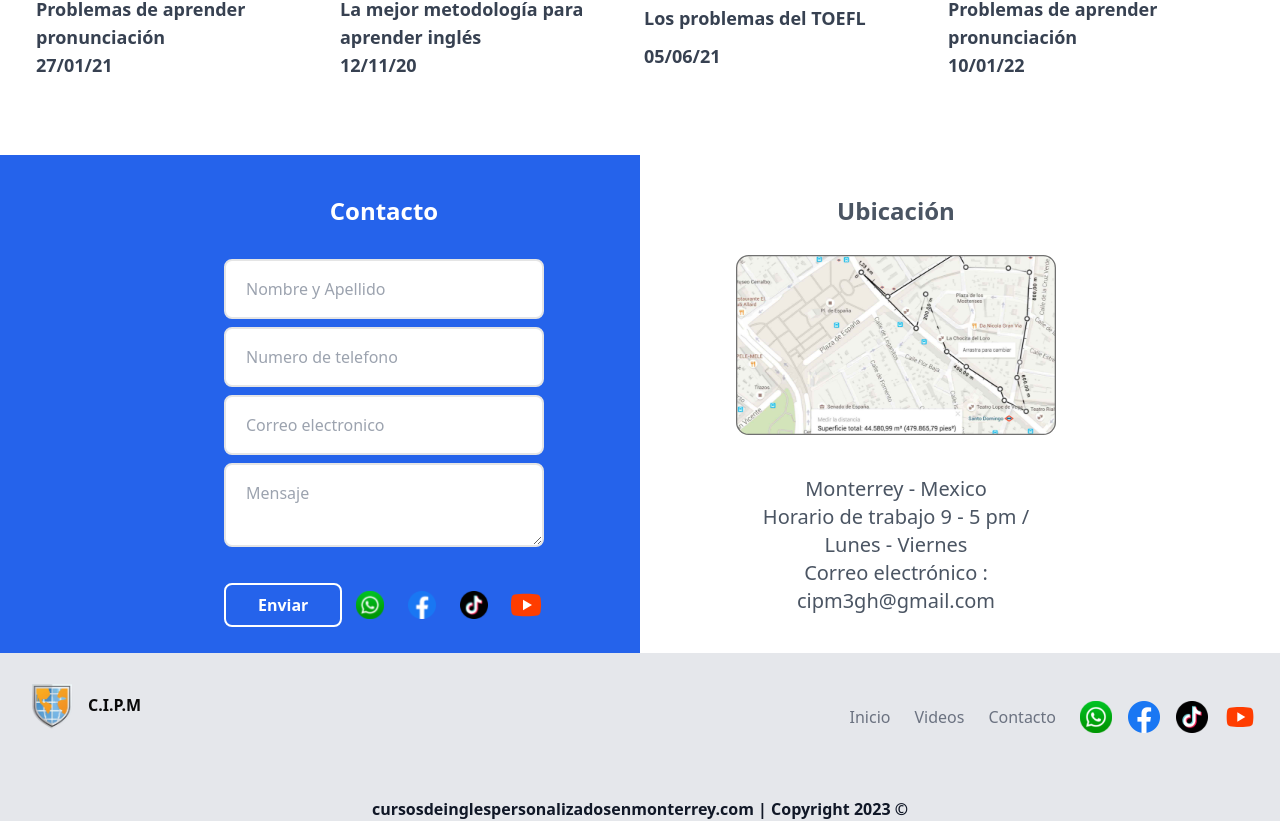
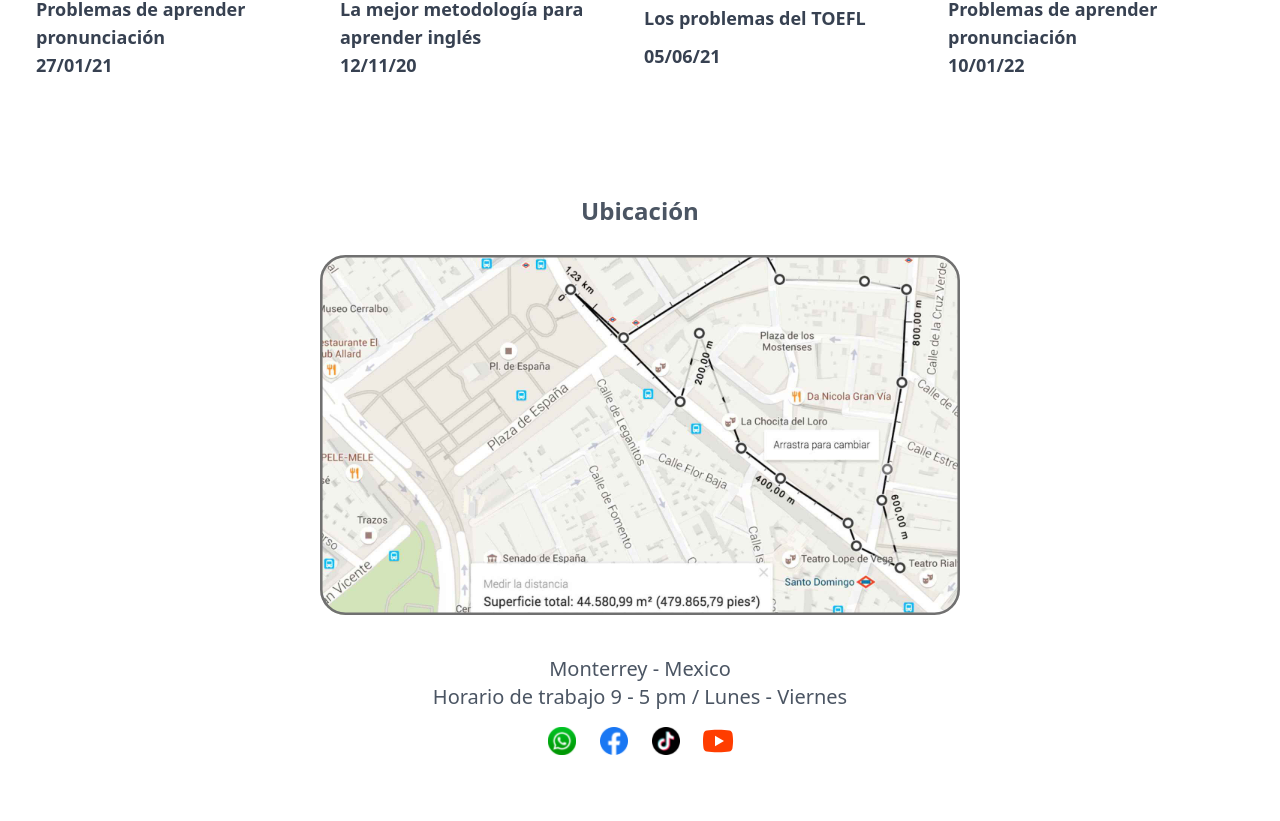
Before and after one commit to pedroduranc1/cipmweb, a Next.js app: page / in a window 1280 px wide. Shown: the part 2562-3383 px from the top of the page. Built offline with nearby package versions, Linux system fonts and the light colour scheme.

Commit message:
UPDATE ADRIAN

```diff
--- a/components/Contact.jsx
+++ b/components/Contact.jsx
@@ -58,8 +58,8 @@ const Contact = ({ fullpage }) => {
 
 
   return (
-    <div className='flex flex-col md:flex-row w-full pb-[12%]'>
-      <div className='flex flex-col justify-end w-full md:w-1/2 bg-blue-600'>
+    <div className='flex flex-col md:flex-row w-full pb-[50vh]'>
+      {/* <div className='hidden flex flex-col justify-end w-full md:w-1/2 bg-blue-600'>
         <form onSubmit={formik.handleSubmit}>
           <div className='flex flex-col px-5 sm:px-0 md:translate-x-[10%]'>
             <h1 className='text-center text-white text-2xl font-semibold pt-10 pb-7'>Contacto</h1>
@@ -169,9 +169,9 @@ const Contact = ({ fullpage }) => {
           </div>
         </form>
 
-      </div>
-      <div className='flex flex-col justify-start w-full md:w-1/2'>
-        <div className='flex flex-col md:-translate-x-[10%]'>
+      </div> */}
+      <div className='flex flex-col h-fit justify-center w-full md:w-full mx-auto'>
+        <div className='flex flex-col'>
           <h1 className='text-center text-gray-600
           text-2xl font-semibold pt-10 pb-7'>Ubicación</h1>
 
@@ -189,8 +189,49 @@ const Contact = ({ fullpage }) => {
               <h1 className='text-center mt-10 text-xl pb-10 md:pb-0 text-gray-600'>
                 Monterrey - Mexico <br />
                 Horario de trabajo 9 - 5 pm / Lunes - Viernes <br />
-                Correo electrónico : cipm3gh@gmail.com
+
               </h1>
+              <div className='grid grid-cols-4 mt-3 max-w-[30%] mx-auto place-items-center gap-4'>
+                    <img
+                      className="h-8 w-auto sm:h-7 hover:cursor-pointer"
+                      src="/ws.svg"
+                      alt=""
+                      layout='fill'
+                      onClick={() => {
+                        window.location.href = "https://wa.link/sljtqs";
+                      }}
+                    ></img>
+
+                    <img
+                      className="h-8 w-auto sm:h-7 hover:cursor-pointer"
+                      src="/fb.svg"
+                      alt=""
+                      layout='fill'
+                      onClick={() => {
+                        window.location.href = "https://www.facebook.com/olympusgroupmx";
+                      }}
+                    ></img>
+
+                    <img
+                      className="h-8 w-auto sm:h-7 hover:cursor-pointer"
+                      src="/tiktok.svg"
+                      alt=""
+                      layout='fill'
+                      onClick={() => {
+                        window.location.href = "https://www.tiktok.com/@adrianlealcaldera?lang=en";
+                      }}
+                    ></img>
+
+                    <img
+                      className="h-8 w-auto sm:h-9 hover:cursor-pointer"
+                      src="/youtube.svg"
+                      alt=""
+                      layout='fill'
+                      onClick={() => {
+                        window.location.href = "https://www.youtube.com/channel/UCV2OnDpkWlcIdpNoilCBiYA";
+                      }}
+                    ></img>
+                  </div>
             </div>
           </div>
 
```
